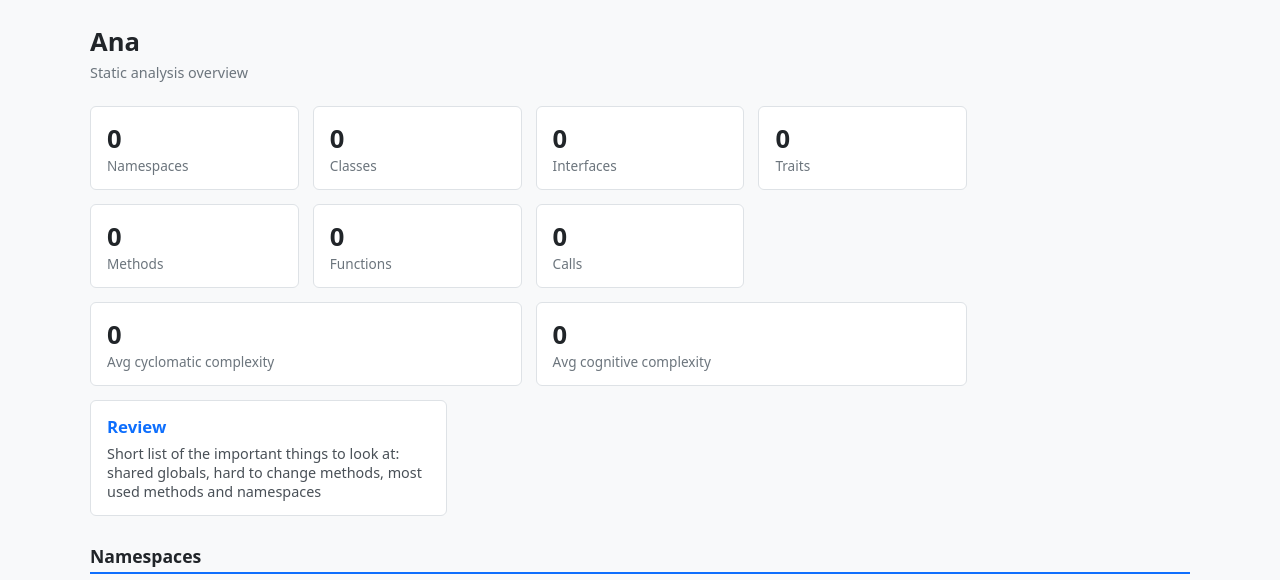
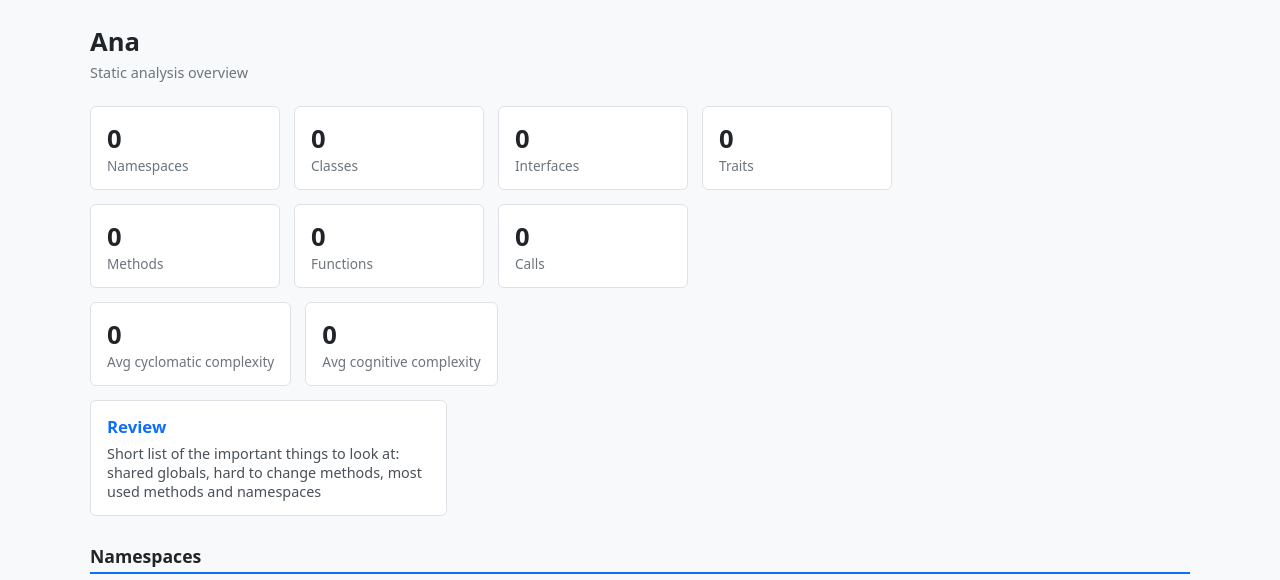
Before and after one commit to rauljose/Ana, a PHP site: page / in a window 1280 px wide. Shown: the part 50-630 px from the top of the page. Run offline with PHP 8.4, Linux system fonts and the light colour scheme; data that the repository does not hold is empty.

Commit message:
Index summary cards: flexbox, content width between 190px and the full row
Co-Authored-By: Claude Sonnet 5.5 <noreply@anthropic.com>
Claude-Session: https://claude.ai/code/session_01W1y1KbUyYriuTwyPBGWSEF

```diff
--- a/src/css/ana.css
+++ b/src/css/ana.css
@@ -110,7 +110,9 @@ body.ana-index-page, body.ana-review-page {
 .ana-stat .label { font-size: 0.85rem; color: #6c757d; }
 .ana-stats { margin-bottom: 14px; }
 .ana-stats:last-of-type { margin-bottom: 28px; }
-.ana-stat-wide { grid-column: span 2; min-width: 0; }
+/* Index page: cards size to their content (method names are long), at least 190px and at most the whole row */
+.ana-index .ana-stats { display: flex; flex-wrap: wrap; }
+.ana-index .ana-stat { flex: 0 1 auto; min-width: 190px; max-width: 100%; box-sizing: border-box; }
 .ana-stat .max { margin-top: 6px; font-size: 0.85rem; color: #495057; overflow: hidden; text-overflow: ellipsis; white-space: nowrap; }
 .ana-card { text-decoration: none; color: var(--text-main); }
 .ana-card:hover { border-color: var(--accent); }
```
